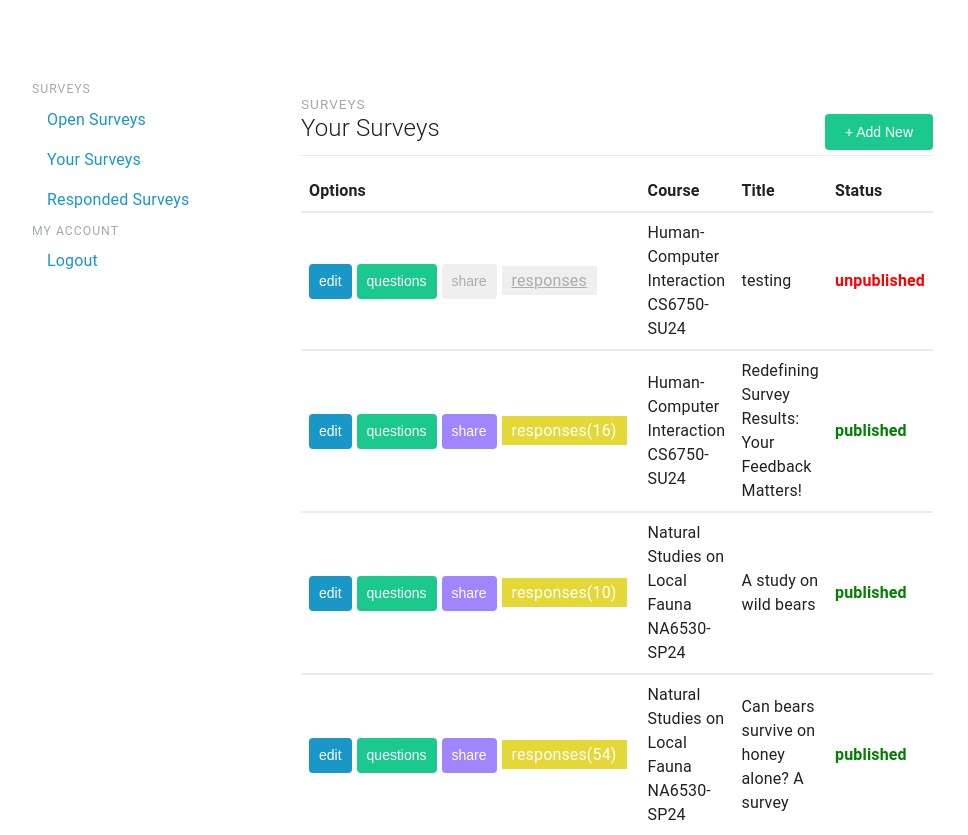
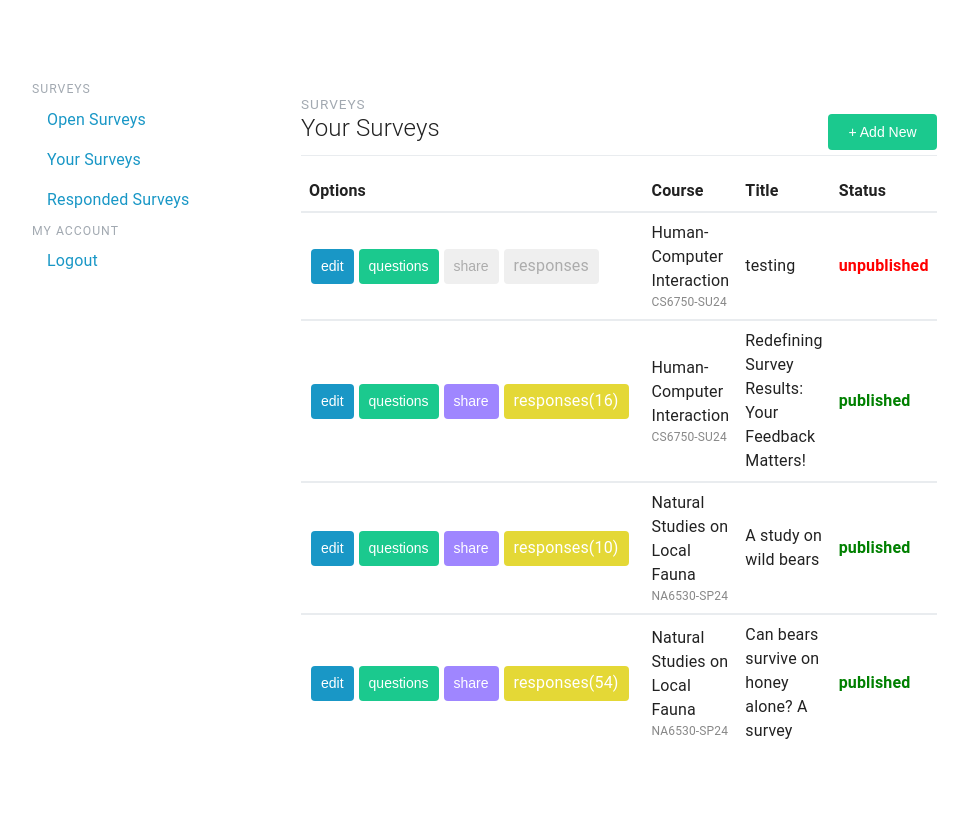
Before and after one commit to TaylorBruening/cs6750-group-final-prototype, a React (Create React App) app: page / in a window 1280 px wide. Shown: the whole page, without its empty margins (283-1251 px from the left). After the commit the page ends 800 px from the top, so only its background shows below. Built offline with nearby package versions, Linux system fonts and the light colour scheme.

Commit message:
more styling, allow for any 'responses' to be clicked given there is data

```diff
--- a/package.json
+++ b/package.json
@@ -14,6 +14,7 @@
     "react-helmet": "^6.1.0",
     "react-router-dom": "^6.25.1",
     "react-scripts": "5.0.1",
+    "recharts": "^2.12.7",
     "web-vitals": "^2.1.4"
   },
   "scripts": {
--- a/src/components/SurveyResults.js
+++ b/src/components/SurveyResults.js
@@ -5,9 +5,10 @@ import { surveyResults } from '../data/surveyResults';
 
 const SurveyResults = () => {
     const { id } = useParams();
-    const survey = surveyResults; // Normally, you would fetch or filter based on the ID
+    const surveyId = parseInt(id, 10);
+    const survey = surveyResults.find(s => s.id === surveyId);
 
-    if (!survey || survey.id !== parseInt(id)) {
+    if (!survey) {
         return <div>Survey not found</div>;
     }
 
--- a/src/components/Surveys.css
+++ b/src/components/Surveys.css
@@ -12,6 +12,7 @@
 .surveys-table td.options {
   white-space: nowrap;
   width: 300px; /* Adjust this value as needed */
+  padding: 10px;
 }
 
 button {
@@ -59,6 +60,10 @@ button {
   padding: 5px 10px;
   border: none;
   cursor: pointer;
+      border-radius: 0.25rem;
+  min-height: 35px !important;
+    display: inline-block;
+  text-decoration: none;
 }
 
 .edit {
@@ -88,6 +93,8 @@ button {
 }
 
 .responses-disabled {
+    border-radius: 0.25rem;
+  min-height: 50px;
   background-color: #efefef;;
   color: #acacac;
   cursor: not-allowed;
--- a/src/components/Surveys.js
+++ b/src/components/Surveys.js
@@ -83,7 +83,10 @@ const Surveys = () => {
                                     responses{survey.responses > 0 ? `(${survey.responses})` : ''}
                                 </Link>
                             </td>
-                            <td>{`${survey.course} ${survey.code}`}</td>
+                            <td>
+                                {survey.course}
+                                <div className="course-code">{survey.code}</div>
+                            </td>
                             <td>{survey.title}</td>
                             <td className={`status ${survey.status}`}>{survey.status}</td>
                         </tr>
--- a/src/data/surveyResults.js
+++ b/src/data/surveyResults.js
@@ -1,13 +1,42 @@
 // src/data/surveyResults.js
-export const surveyResults = {
+export const surveyResults = [
+    {
         id: 2,
         title: 'Redefining Survey Results: Your Feedback Matters!',
         description: 'Have you ever made a survey on this platform, looked at the results, and thought: "Why would they design the page like this? I wish someone would redesign the GaTech survey results page." That\'s what we are here to solve. Help us enhance survey results on peersurvey.cc.gatech.edu! Your feedback will improve data visualization and usability with the very same platform you take this survey in! Share your insights and shape the future',
         responses: 36,
         csv: 'response,Q1,Q2,Q3,Q4,Q5,Q6,Q7,Q8,Q9,Q10,Q11,Q12,Q13\n1,ability to host media and randomize question order,Daily,GaTech Peersurvey;Google Forms;SurveyMonkey,Easy,Slightly Important,Helpful,Moderately Important,Yes,Satisfied,Slightly Beneficial,Never,Yes\n2,flexibility,Rarely,GaTech Peersurvey;Google Forms,Easy,Not Important,Slightly Helpful,Not Important,Yes,Very Satisfied,Not Beneficial,Sometimes,No\n...',
         json: [
-        {"response": 1, "Q1": "ability to host media and randomize question order", "Q2": "Daily", "Q3": "GaTech Peersurvey;Google Forms;SurveyMonkey", "Q4": "Easy", "Q5": "Slightly Important", "Q6": "Helpful", "Q7": "Moderately Important", "Q8": "Yes", "Q9": "Satisfied", "Q10": "Slightly Beneficial", "Q11": "Never", "Q12": "Yes"},
-        {"response": 2, "Q1": "flexibility", "Q2": "Rarely", "Q3": "GaTech Peersurvey;Google Forms", "Q4": "Easy", "Q5": "Not Important", "Q6": "Slightly Helpful", "Q7": "Not Important", "Q8": "Yes", "Q9": "Very Satisfied", "Q10": "Not Beneficial", "Q11": "Sometimes", "Q12": "No"},
+            {
+                "response": 1,
+                "Q1": "ability to host media and randomize question order",
+                "Q2": "Daily",
+                "Q3": "GaTech Peersurvey;Google Forms;SurveyMonkey",
+                "Q4": "Easy",
+                "Q5": "Slightly Important",
+                "Q6": "Helpful",
+                "Q7": "Moderately Important",
+                "Q8": "Yes",
+                "Q9": "Satisfied",
+                "Q10": "Slightly Beneficial",
+                "Q11": "Never",
+                "Q12": "Yes"
+            },
+            {
+                "response": 2,
+                "Q1": "flexibility",
+                "Q2": "Rarely",
+                "Q3": "GaTech Peersurvey;Google Forms",
+                "Q4": "Easy",
+                "Q5": "Not Important",
+                "Q6": "Slightly Helpful",
+                "Q7": "Not Important",
+                "Q8": "Yes",
+                "Q9": "Very Satisfied",
+                "Q10": "Not Beneficial",
+                "Q11": "Sometimes",
+                "Q12": "No"
+            },
             //... More responses
         ],
         questions: [
@@ -24,4 +53,21 @@ export const surveyResults = {
             "How often do you need to compare statistics side-by-side in survey results?",
             "Would you use an import feature to integrate results from a third party survey site like SurveyMonkey into peersurvey.cc.gatech.edu?",
         ]
-};
+    },
+    {
+        id: 3,
+        title: 'First Survey Title',
+        description: 'Description of the first survey.',
+        responses: 25,
+        csv: 'response,Q1,Q2,Q3\n1,answer1,answer2,answer3\n...',
+        json: [
+            {"response": 1, "Q1": "answer1", "Q2": "answer2", "Q3": "answer3"},
+            //... More responses
+        ],
+        questions: [
+            "Question 1?",
+            "Question 2?",
+            "Question 3?"
+        ]
+    },
+];
--- a/src/index.css
+++ b/src/index.css
@@ -103,11 +103,13 @@ h1, h2, h3, h4, h5, h6, .h1, .h2, .h3, .h4, .h5, .h6 {
 
 .UGH{
 	margin-bottom: 0 !important;
+	font-size: 24px;
 }
 
 
 .UGH2{
-	margin-top: 0 !important;
+	margin: 0 !important;
+		font-size: 24px;
 }
 
 .dashhead-titles {
@@ -143,3 +145,9 @@ h1, h2, h3, h4, h5, h6, .h1, .h2, .h3, .h4, .h5, .h6 {
   padding-right: 10px;
   padding-left: 10px;
 }
+
+.course-code {
+	color: #888;
+	font-size: 12px;
+	text-transform: uppercase;
+}
```
Also changed, not shown: 1 other file (tests, documents, lock files or other folders). Lines whose indentation alone changed are shown as unchanged.
